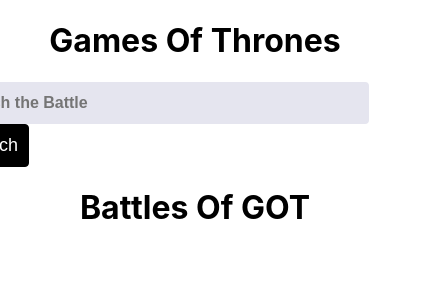
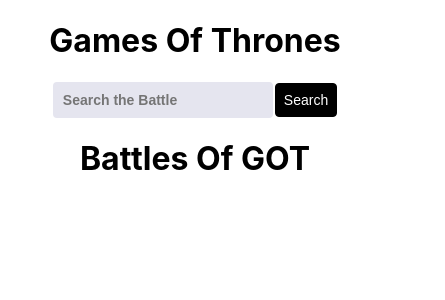
Before and after one commit to Rohan2596/GOTBattleApp, a React (Create React App) app in the folder battle-frontend/: page / in a window 390 px wide. Shown: the top 300 px of the page, 445 px wide, since content can reach past the window. Built offline with nearby package versions, Linux system fonts and the light colour scheme.

Commit message:
ADDED:Made Ui Responsive for mobile and laptops.

```diff
--- a/battle-frontend/src/App.css
+++ b/battle-frontend/src/App.css
@@ -56,7 +56,7 @@
 -webkit-box-flex: 1;
   flex: 1;
   position: relative;
-  width: 500px;
+  width: 550px;
 }
 .battleCard{
   display: flex;
@@ -65,6 +65,8 @@
   justify-content: flex-start;
   border: 1px solid black;
   padding: 1%;
+  margin-bottom: 1%;
+
 }
 .battle_main{
   display: flex;
@@ -77,12 +79,12 @@
   flex-direction: row;
 }
 .attack_warriors{
-  width: 250px;
+  width: 275px;
   display: flex;
   flex-direction: column;
 }
 .defender_warriors{
-  width: 250px;
+  width: 275px;
   display: flex;
   flex-direction: column;
 }
@@ -110,3 +112,78 @@
   color: blue;
   font-weight: bolder;
 }
+@media only screen and (max-width: 426px) {
+  .search_main{
+    display: flex;
+    align-items: center;
+    justify-content: center;
+  flex-direction: column;
+
+  }
+  .search-div{
+    display: flex;
+    -webkit-box-flex: 1;
+    flex: 1;
+    position: relative
+  }
+  .search_input{
+    width: 200px;
+    padding: 8px;
+    font-size: 14px;
+    border: 2px solid #e5e5ef;
+    background-color: #e5e5ef;
+    font-weight: bold;
+    border-radius: 4px;
+  }
+  .search_input:focus{
+
+  outline: none;
+  }
+  #Search::-webkit-search-cancel-button{
+    position:relative;
+    right:20px;
+  }
+  .search_button{
+    padding: 8px;
+      margin-left: 2px;
+      background-color: black;
+      color: white;
+      border: 0.5px solid black;
+      border-radius: 4px;
+      font-size: 14px;
+  }
+  .search_button:hover{
+    cursor: pointer;
+
+   color: black;
+    background-color: white;
+  }
+  .warriors{
+    display: flex;
+    flex-direction: column;
+  }
+  .displayCards{
+  display: flex;
+  flex-direction: column;
+  -webkit-box-flex: 1;
+    flex: 1;
+    position: relative;
+    width:300px;
+  }.name{
+    font-weight: bold;
+    text-decoration: underline ;
+    font-size: medium;
+  }
+
+  .attack_warriors{
+    width: 300px;
+    display: flex;
+    flex-direction: column;
+  }
+  .defender_warriors{
+    width: 300px;
+    display: flex;
+    flex-direction: column;
+  }
+
+}
--- a/battle-frontend/src/search/search.component.jsx
+++ b/battle-frontend/src/search/search.component.jsx
@@ -18,11 +18,18 @@
    onSearch=()=>{
        console.log(this.state.search);
        document.getElementById('Search').value = ''
-       this.setState({message:this.state.search})
-       this.setState({
-        search: '',
+       if(this.state.search===''){
 
-    })
+        console.log("No Value");
+       }
+       if(this.state.search!==''){
+        this.setState({message:this.state.search})
+        this.setState({
+         search: '',
+
+     })
+       }
+
 
    }
     render(){
```
